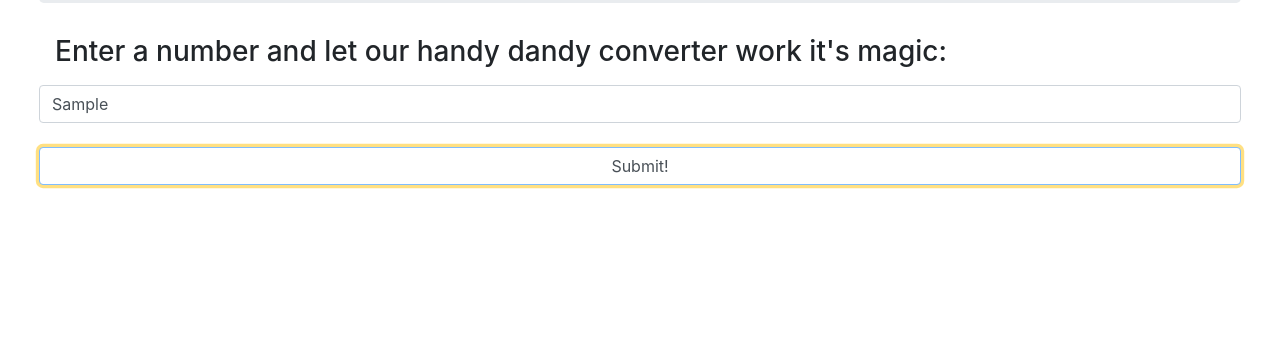
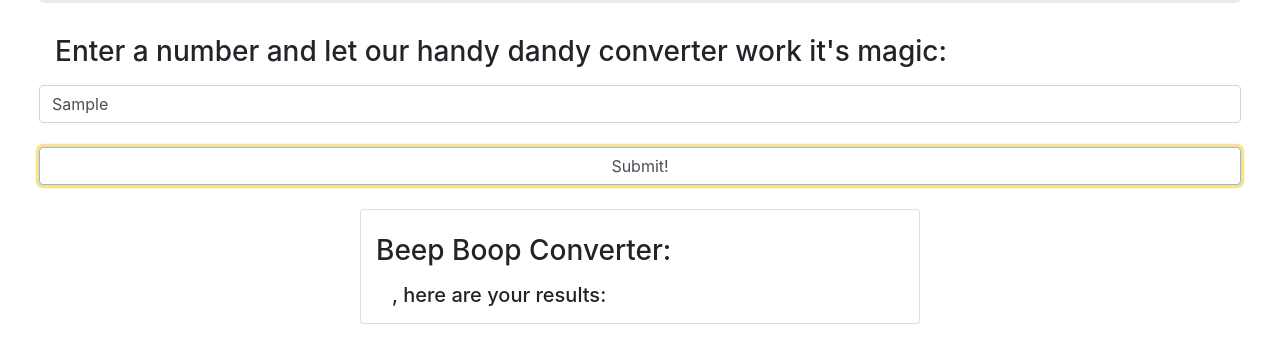
Before and after one commit to juliajessica/boop-converter, a plain HTML site: page index.html in a window 1280 px wide. Both pictures are taken after typing "Sample" into the empty fields and a click on the button "Submit!". Shown: the part 205-568 px from the top of the page. Drawn offline with Linux system fonts and the light colour scheme.

Commit message:
add card to display userOutput

```diff
--- a/index.html
+++ b/index.html
@@ -5,9 +5,6 @@
     <link href="css/styles.css" rel="stylesheet" type="text/css">
     <script src="js/jquery-3.3.1.js"></script>
     <script src="js/scripts.js"></script>
-    <!-- <link href="https://fonts.googleapis.com/css?family=Bungee+Outline" rel="stylesheet">
-    <link href="https://fonts.googleapis.com/css?family=Bungee+Hairline" rel="stylesheet">
-    <link href="https://fonts.googleapis.com/css?family=Quicksand" rel="stylesheet"> -->
     <title>Boop Beep Form</title>
   </head>
   <body class="m-4">
@@ -24,8 +21,22 @@
         </br>
         <button type="submit" id="submitButton" class="btn btn-primary form-control btn btn-outline-warning">Submit!</button>
       </form>
-      <div id="output" class="form-group">
       </br>
+      <div class="form-group" id="output">
+        <div class="row">
+          <div class="col-xs-12 col-sm-12 col-md-12 col-lg-12">
+            <div class="card container-fluid userResult" style="width: 35rem;">
+            </br>
+              <div card="card-body">
+                <h3 class="card-title card-text">Beep Boop Converter:</h3>
+                <h5 class="result-h5 m-3"><span class="user-name"></span>, here are your results:</h5>
+                <div id="userOutput">
+                <!--output goes here -->
+                </div>
+              </div>
+            </div>
+          </div>
+        </div>
       </div>
     </div>
   </body>
--- a/js/scripts.js
+++ b/js/scripts.js
@@ -32,7 +32,7 @@ $(document).ready(function(){
     var userInput = $("#userInput").val();
     var finalOutput = beepBoop(userInput);
 
-    $("#output").text(finalOutput);
+    $("#userOutput").text(finalOutput);
     $("#output").show();
 
   });
```
